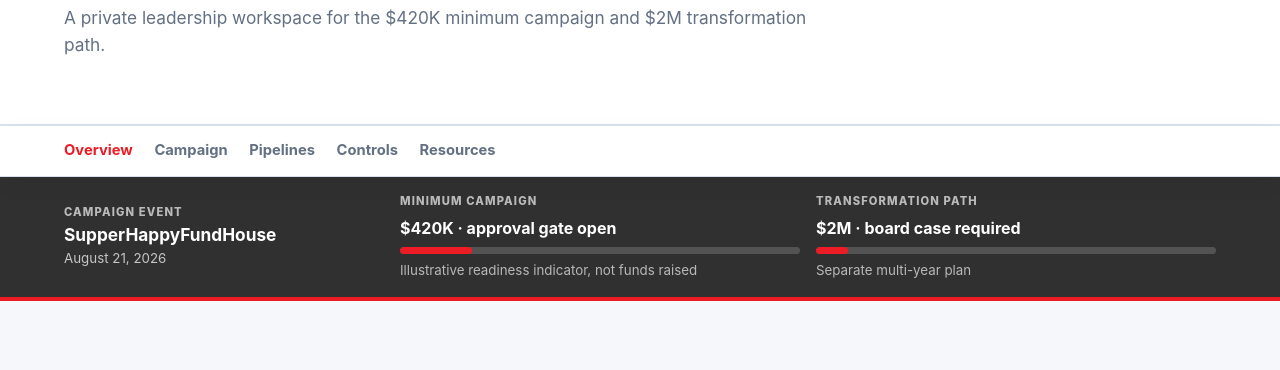
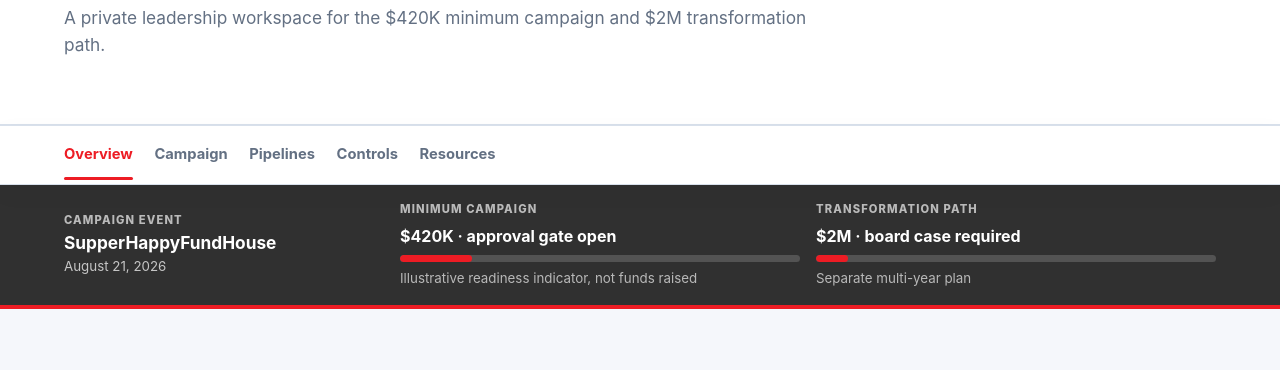
Before and after one commit to Autonomous-Giving-Incorporated/Portfolio-Signals, a plain HTML site: page index.html in a window 1280 px wide. Shown: the part 386-756 px from the top of the page. Drawn offline with Linux system fonts and the light colour scheme.

Commit message:
style: add active navigation and focus states

```diff
--- a/brand.css
+++ b/brand.css
@@ -69,8 +69,30 @@
   border-top: 1px solid var(--line);
   box-shadow: 0 8px 24px rgba(0,0,0,.04);
 }
-.primary-nav a:first-child { color: var(--hd-red); }
-.primary-nav a:hover { color: var(--hd-red); }
+.primary-nav a {
+  position: relative;
+  padding-block: .25rem;
+  transition: color .18s ease;
+}
+.primary-nav a:hover,
+.primary-nav a.is-active { color: var(--hd-red); }
+.primary-nav a.is-active::after {
+  content: "";
+  position: absolute;
+  left: 0;
+  right: 0;
+  bottom: -.6rem;
+  height: 3px;
+  border-radius: 999px;
+  background: var(--hd-red);
+}
+.primary-nav a:focus-visible,
+.button:focus-visible,
+.decision-button:focus-visible,
+.tab:focus-visible {
+  outline: 3px solid color-mix(in srgb, var(--hd-red) 35%, transparent);
+  outline-offset: 3px;
+}
 
 .campaign-status-bar {
   display: grid;
@@ -125,6 +147,11 @@
 .footer-meta { display: flex; flex-wrap: wrap; justify-content: flex-end; gap: .45rem 1rem; text-align: right; }
 .footer-meta small { color: var(--muted); }
 
+@media (prefers-reduced-motion: reduce) {
+  .primary-nav a,
+  .resource-card { transition: none; }
+}
+
 @media (max-width: 800px) {
   .site-header {
     grid-template-columns: 1fr;
@@ -134,6 +161,7 @@
   .header-actions { justify-content: flex-start; }
   .campaign-status-bar { grid-template-columns: 1fr; }
   .brand-divider, .brand-product { display: none; }
+  .primary-nav a.is-active::after { bottom: -.35rem; }
   footer { align-items: flex-start; flex-direction: column; }
   .footer-meta { justify-content: flex-start; text-align: left; }
 }
```
